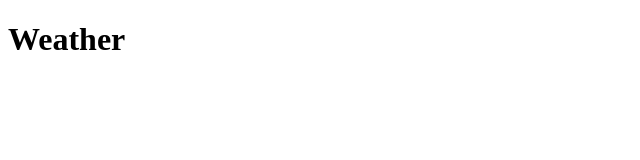
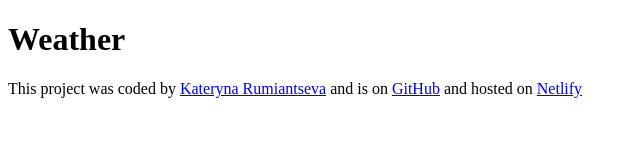
Before and after one commit to ramonakartman/my-weather-project-7, a plain HTML site: page index.html in a window 1280 px wide. Shown: the whole page, without its empty margins (0-640 px from the left). Drawn offline with Linux system fonts and the light colour scheme.

Commit message:
Added footer with correct links

```diff
--- a/index.html
+++ b/index.html
@@ -8,6 +8,26 @@
   </head>
   <body>
     <h1>Weather</h1>
+    <footer>
+      <p>
+        This project was coded by
+        <a href="https://github.com/ramonakartman" target="_blank"
+          >Kateryna Rumiantseva</a
+        >
+        and is on
+        <a
+          href="https://github.com/ramonakartman/my-weather-project-7"
+          target="_blank"
+          >GitHub</a
+        >
+        and hosted on
+        <a
+          href="https://kr-shecodes-weather-project.netlify.app/"
+          target="_blank"
+          >Netlify</a
+        >
+      </p>
+    </footer>
     <script src="src/index.js"></script>
   </body>
 </html>
```
